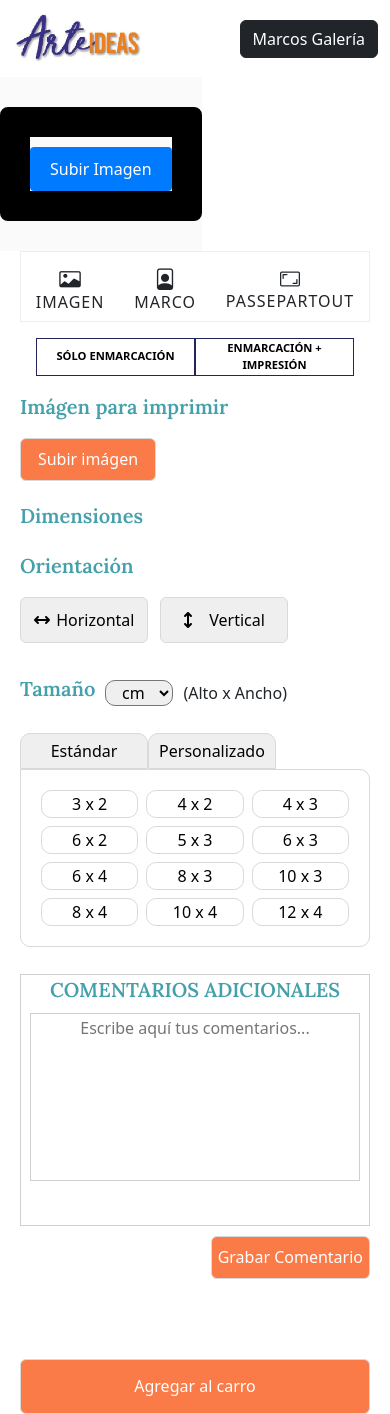
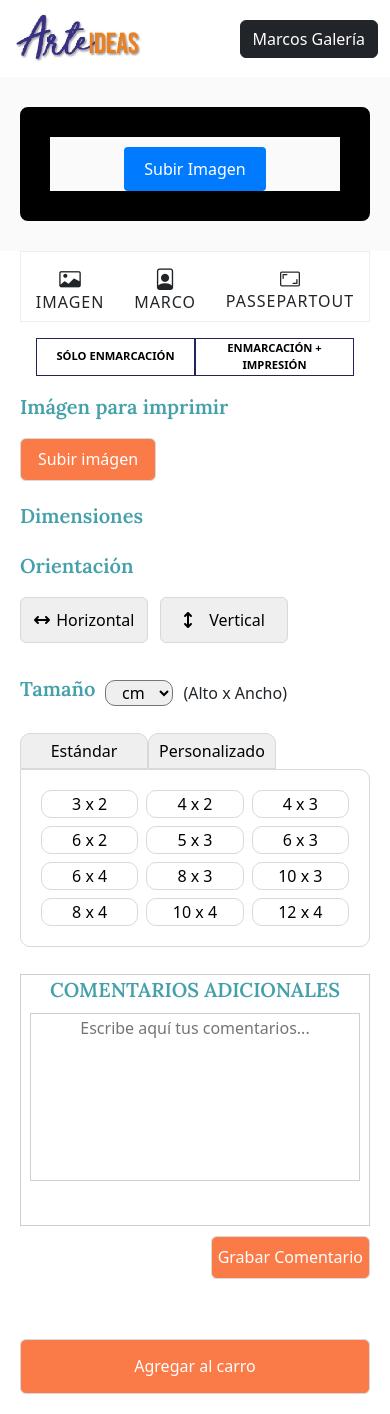
Before and after one commit to end1996/webForm, a React (Vite) app: page / in a window 390 px wide. Built offline with nearby package versions, Linux system fonts and the light colour scheme.

Commit message:
nuevos ajustes responsive

```diff
--- a/package.json
+++ b/package.json
@@ -10,6 +10,8 @@
     "preview": "vite preview"
   },
   "dependencies": {
+    "@fortawesome/free-solid-svg-icons": "^6.7.2",
+    "@fortawesome/react-fontawesome": "^0.2.2",
     "bootstrap": "^5.3.3",
     "holderjs": "^2.9.9",
     "react": "^19.0.0",
--- a/src/App.module.css
+++ b/src/App.module.css
@@ -37,9 +37,11 @@
     .formColumn {
         flex: 0 0 100%;
         max-width: 100%;
+        width: 100%;
     }
 
     .formColumn {
         padding: 0 20px;
+        width: 100%;
     }
 }
--- a/src/components/Screens/Formulario/AgregarAlCarro.module.css
+++ b/src/components/Screens/Formulario/AgregarAlCarro.module.css
@@ -3,7 +3,8 @@
     width: 100%;
     justify-content: center;
     align-items: center;
-    margin-top: 80px;
+    margin-top: 60px;
+    margin-bottom: 10px;
 }
 
 .buttonAgregar {
--- a/src/components/Screens/Formulario/BotonesEnmarcado.module.css
+++ b/src/components/Screens/Formulario/BotonesEnmarcado.module.css
@@ -9,7 +9,7 @@
 
 .botonEnmarcado {
     display: flex;
-    width: 359px;
+    width: 100%;
     height: auto;
     justify-content: center;
     border: 1px solid #212559;
--- a/src/components/Screens/Formulario/Iconos/Iconos.module.css
+++ b/src/components/Screens/Formulario/Iconos/Iconos.module.css
@@ -3,7 +3,7 @@
 .iconContainer {
     display: flex;
     width: 100%;  /* Ajusta el ancho al 100% del contenedor padre */
-    max-width: 768px;
+    max-width: 100%;  /* Ajusta el ancho máximo al 100% del contenedor padre */
     height: 71px;
     flex-direction: row;
     align-items: center;
--- a/src/components/Screens/Formulario/TextInputComentarios.module.css
+++ b/src/components/Screens/Formulario/TextInputComentarios.module.css
@@ -14,6 +14,7 @@
     line-height: 30px;
     font-family: "Lora", serif;
     font-weight: semibold;
+    text-align: center;
 }
 
 .textInput {
--- a/src/components/Screens/imagePreview/ImagePreview.module.css
+++ b/src/components/Screens/imagePreview/ImagePreview.module.css
@@ -1,8 +1,9 @@
 .card {
     margin-left: 177px;
+    margin-right: 177px; /* Asegúrate de que el margen derecho esté especificado */
     margin-top: 30px;
     margin-bottom: 30px;
-    width: 796px;
+    width: calc(100% - 354px); /* Ajusta el ancho para tener en cuenta los márgenes */
     height: 1040px;
     border: 30px solid #000;
     box-sizing: border-box;
@@ -13,7 +14,6 @@
     border-radius: 8px;
     animation: fadeIn 1s ease-in-out;
 }
-
 @keyframes fadeIn {
     0% {
         opacity: 0;
@@ -73,12 +73,12 @@
 
 @media screen and (max-width: 1200px) {
     .card {
-        margin-left: 0;
-        margin-right: 0;
+        margin-left: 20px;
+        margin-right: 20px; /* Asegúrate de que el margen derecho esté especificado */
         padding: 0;
         justify-content: center;
         align-items: center;
-        width: 100%;
-        height: 100%;
+        width: calc(100% - 40px); /* Ajusta el ancho para tener en cuenta los márgenes */
+        height: auto; /* Ajusta la altura según el contenido */
     }
 }
```
Also changed, not shown: 1 other file (tests, documents, lock files or other folders).
